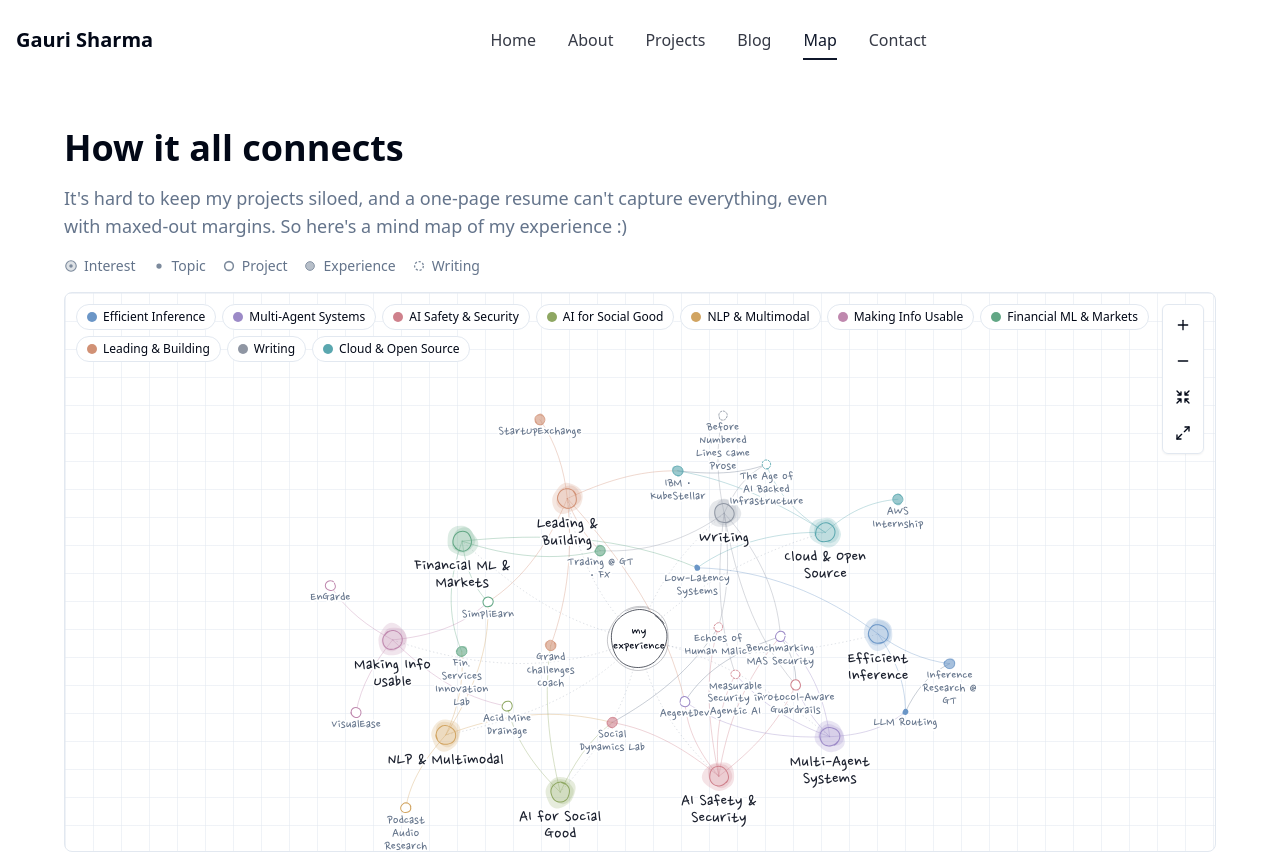
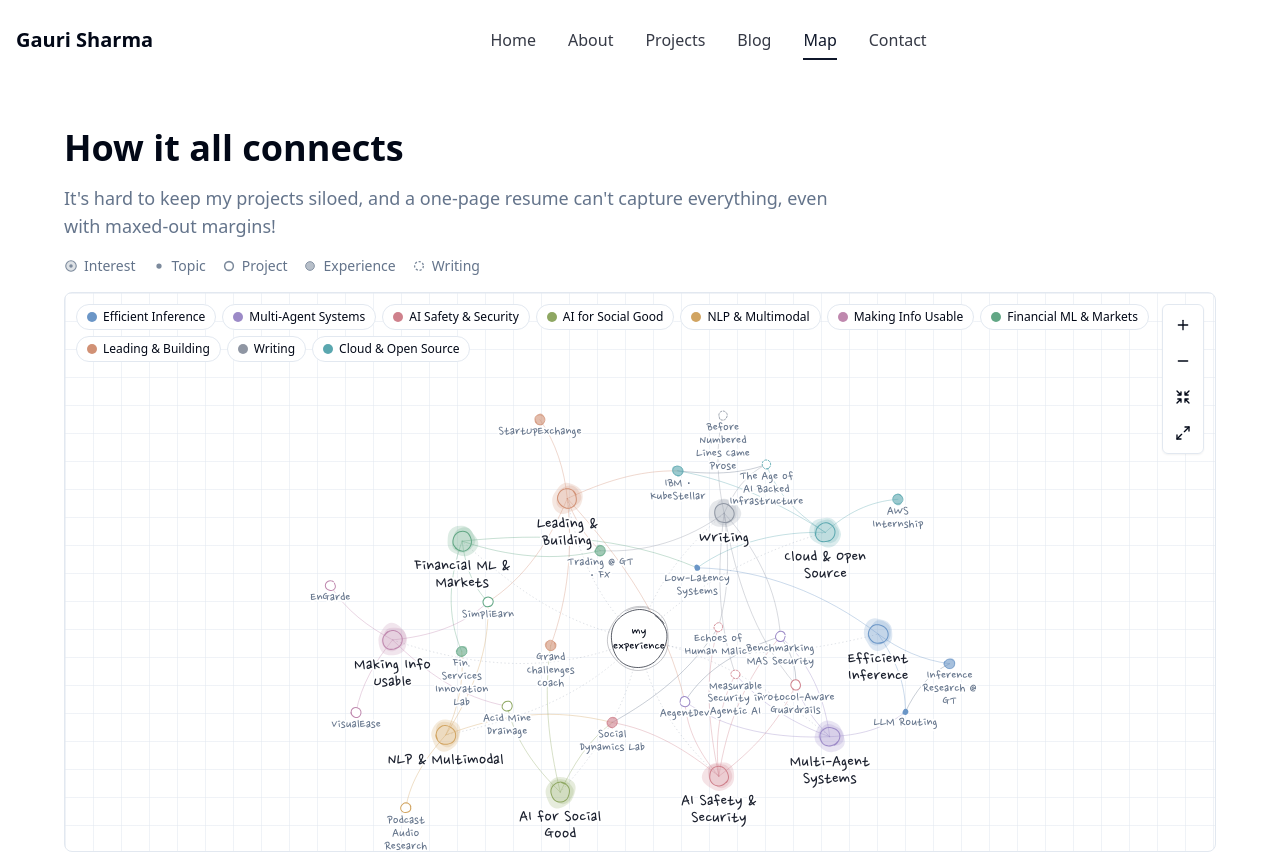
Before and after one commit to gauri-sharmaa/gauri-sharmaa.github.io, a React (Vite) app: page /map in a window 1280 px wide. Shown: the top 854 px of the page. Built offline with nearby package versions, Linux system fonts and the light colour scheme.

Commit message:
Trim map intro to one sentence
Co-Authored-By: Claude Opus 5.5 <noreply@anthropic.com>
Claude-Session: https://claude.ai/code/session_01WypLXFjbYosGYMdJcrSCKe

```diff
--- a/src/pages/MapPage.tsx
+++ b/src/pages/MapPage.tsx
@@ -16,7 +16,7 @@ const MapPage = () => {
         <h1 className="text-4xl font-bold mb-4">How it all connects</h1>
         <p className="text-lg text-muted-foreground mb-4 max-w-3xl">
           It's hard to keep my projects siloed, and a one-page resume can't capture everything, even with
-          maxed-out margins. So here's a mind map of my experience :)
+          maxed-out margins!
         </p>
         <div className="flex flex-wrap gap-4 text-sm text-muted-foreground mb-4">
           {KINDS.map(({ kind, label }) => (
```
